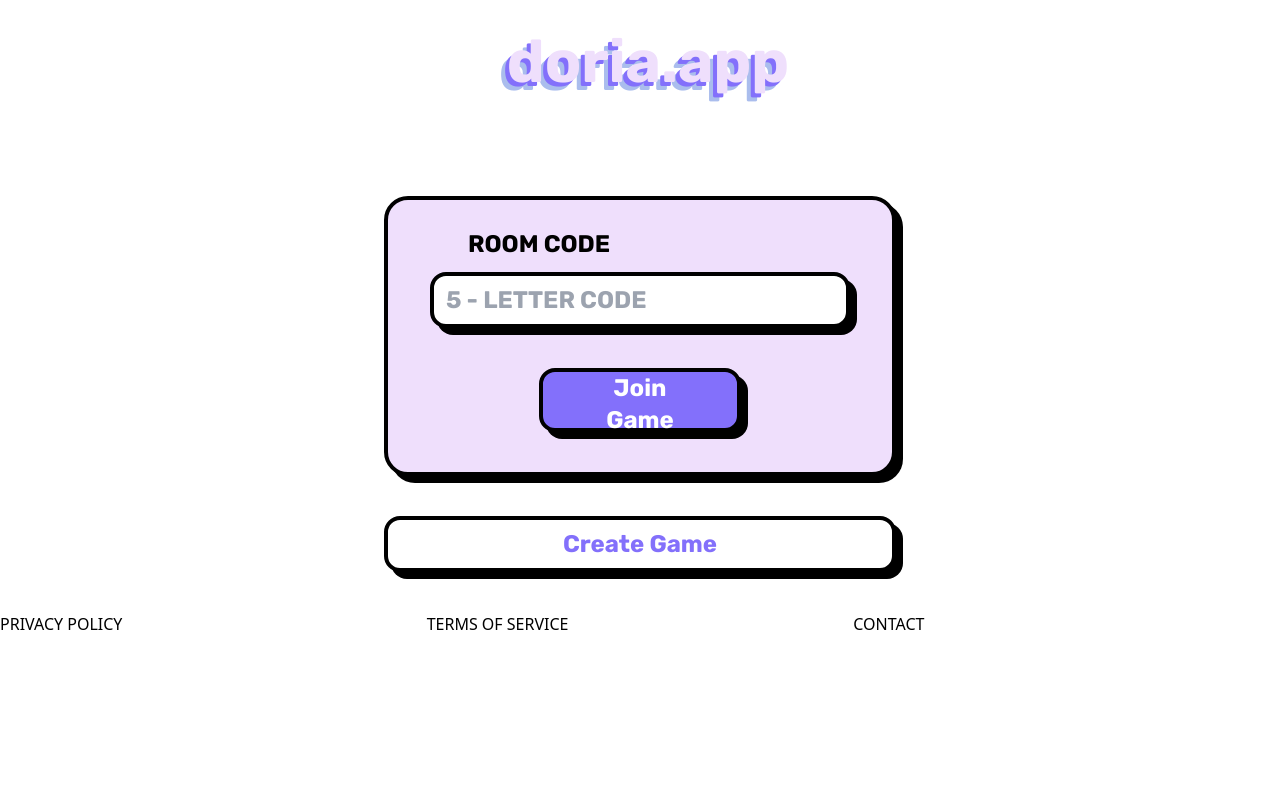
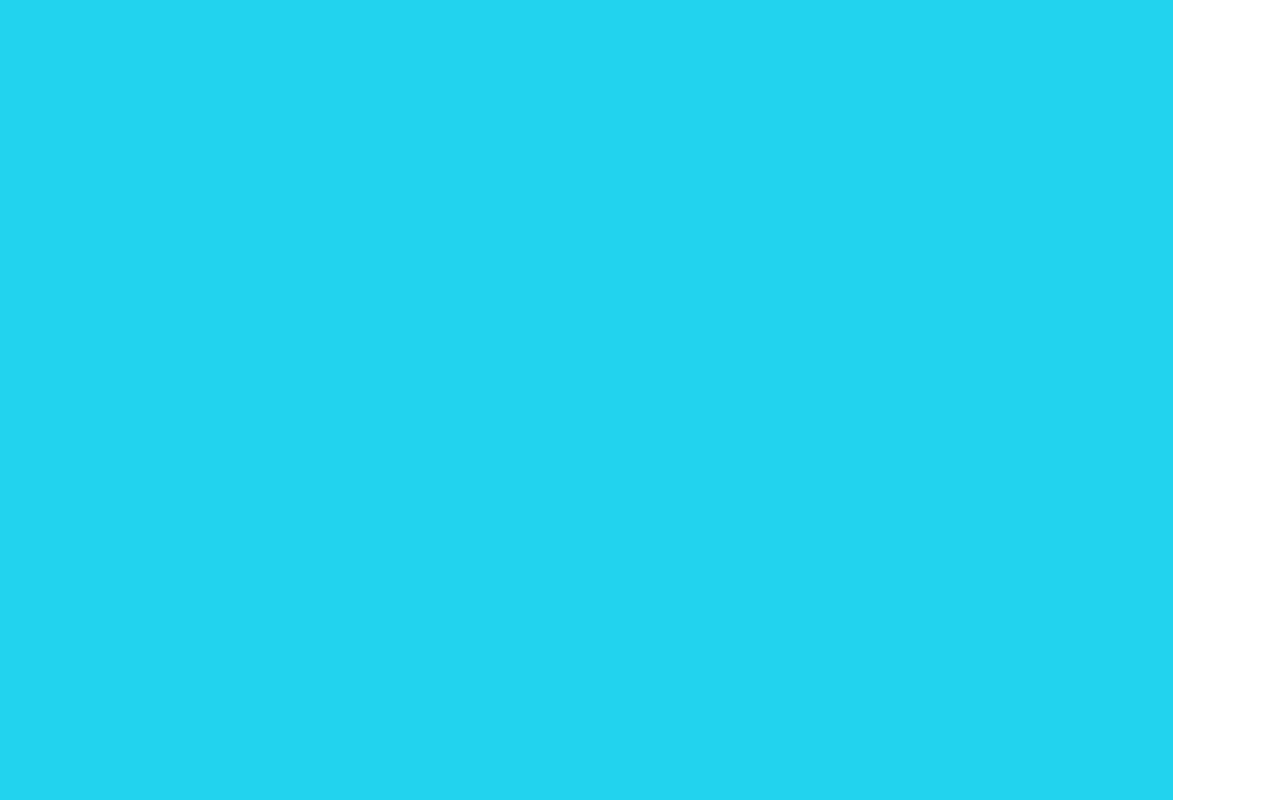
Before and after one commit to kaiserarg/doria, a React (Create React App) app in the folder client/: page / in a window 1280 px wide. Built offline with nearby package versions, Linux system fonts and the light colour scheme.

Commit message:
update on new UI

```diff
--- a/client/src/App.js
+++ b/client/src/App.js
@@ -1,8 +1,10 @@
 import React, {useState} from "react";
-import HeaderLogo from './components/HeaderLogo'
-import MakeLobby from './components/MakeLobby'
-import Footer from './components/Footer'
-import CreateUser from './components/CreateUser'
+import HeaderLogo from './Deprecated/HeaderLogo'
+import MakeLobby from './Deprecated/MakeLobby'
+import Footer from './Deprecated/Footer'
+import CreateUser from './Deprecated/CreateUser'
+import PlayerCard from "./components/PlayerCard";
+import MainFrame from "./components/MainFrame";
 import './index.css'
 
 const App = () => {
@@ -26,9 +28,7 @@ const App = () => {
 
   return (
     <div>
-      <div className=" flex flex-col items-center"><HeaderLogo /></div>
-      {checkLobbyActive()}
-      <div className=" sticky bottom-0"><Footer /></div>
+      <div className=""><MainFrame /></div>
     </div>
   );
 }
--- a/client/src/components/MakeLobby.js
+++ b/client/src/Deprecated/MakeLobby.js
@@ -46,7 +46,7 @@ const MakeLobby = ({ setIsLobbyActive, setCurrentLobbyCode }) => {
     };
 
     return (
-        <div className='flex flex-col justify-center items-center pt-24'>
+        <div className='flex flex-col justify-center items-center pt -24'>
             <div className="flex flex-col justify-center items-center w-2/5 h-auto bg-secondary rounded-3xl border-4 border-black shadow-[7px_7px_0px_0px_rgba(0,0,0)] ">
                 <div className='self-start pt-7 pb-3 pl-20 text-black text-2xl font-rubik font-semibold'>
                     ROOM CODE
--- /dev/null
+++ b/client/src/components/MainFrame.js
@@ -0,0 +1,14 @@
+import React from "react";
+import "../index.css";
+import PlayerCard from "./PlayerCard";
+
+const MainFrame = () => {
+    return (
+        <div>
+            <div className=" w-11/12 h-screen bg-cyan-400" >
+            </div>
+        </div>
+    )
+}
+
+export default MainFrame;
--- /dev/null
+++ b/client/src/components/PlayerCard.js
@@ -0,0 +1,12 @@
+import React from "react";
+import "../index.css";
+
+const PlayerCard = () => {
+    return (
+    <div>
+        <div className="w-56 h-96 bg-secondary border-primary border-10"></div>
+    </div>
+    )
+}
+
+export default PlayerCard;
--- a/client/tailwind.config.js
+++ b/client/tailwind.config.js
@@ -9,11 +9,11 @@ module.exports = {
         'rubik': ['Rubik', 'sans-serif'],
       },
       colors: {
-        "primary": "#8370FB",
-        "secondary": "#EFDFFC",
         "accent": "#AABDED",
         "neutral": "#f8dd99",
         "base-100": "#ffffff",
+        "primary": "#B4B4B4",
+        "secondary" : "#D9D9D9",
       },
     },
   },
```
Also changed, not shown: client/src/Deprecated/CreateUser.js (renamed from client/src/components/CreateUser.js), client/src/Deprecated/Footer.js (renamed from client/src/components/Footer.js), client/src/Deprecated/HeaderLogo.js (renamed from client/src/components/HeaderLogo.js), client/src/Deprecated/TEST_subscriptionWidget.js (renamed from client/src/components/TEST_subscriptionWidget.js), 1 other file (tests, documents, lock files or other folders).
